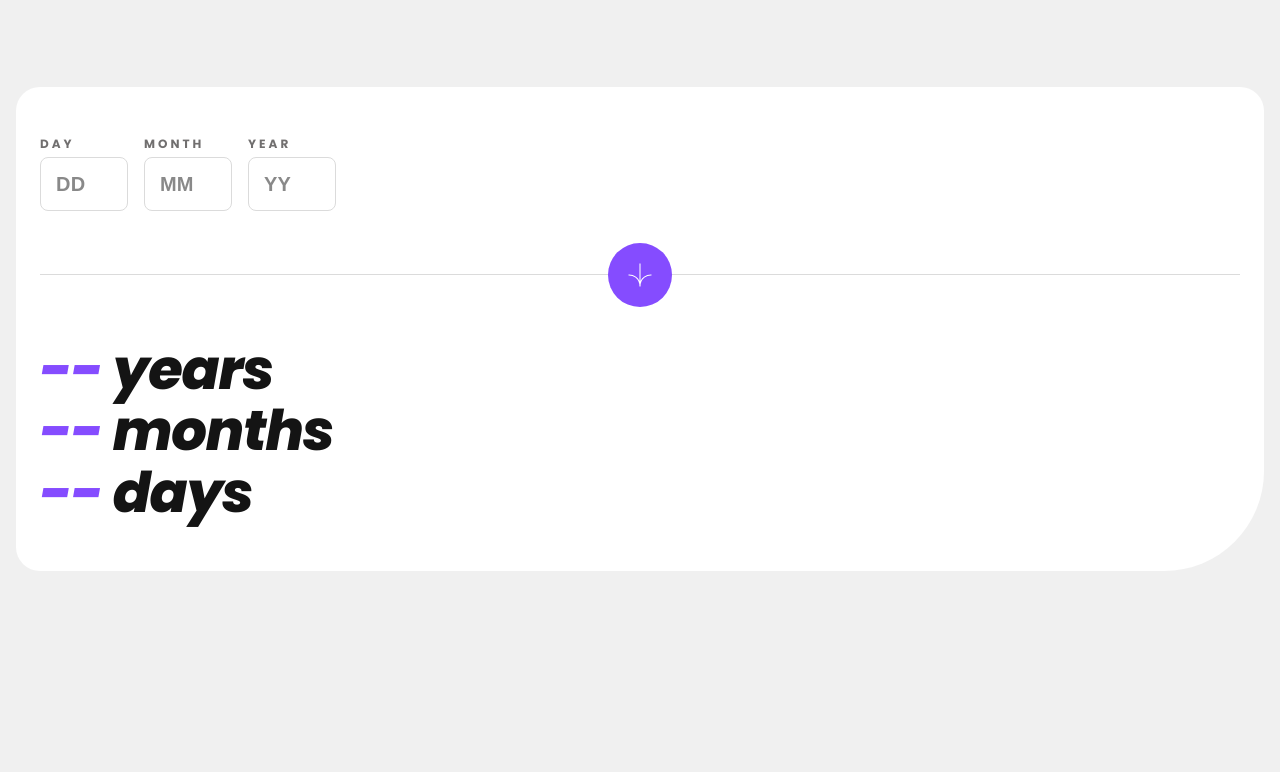
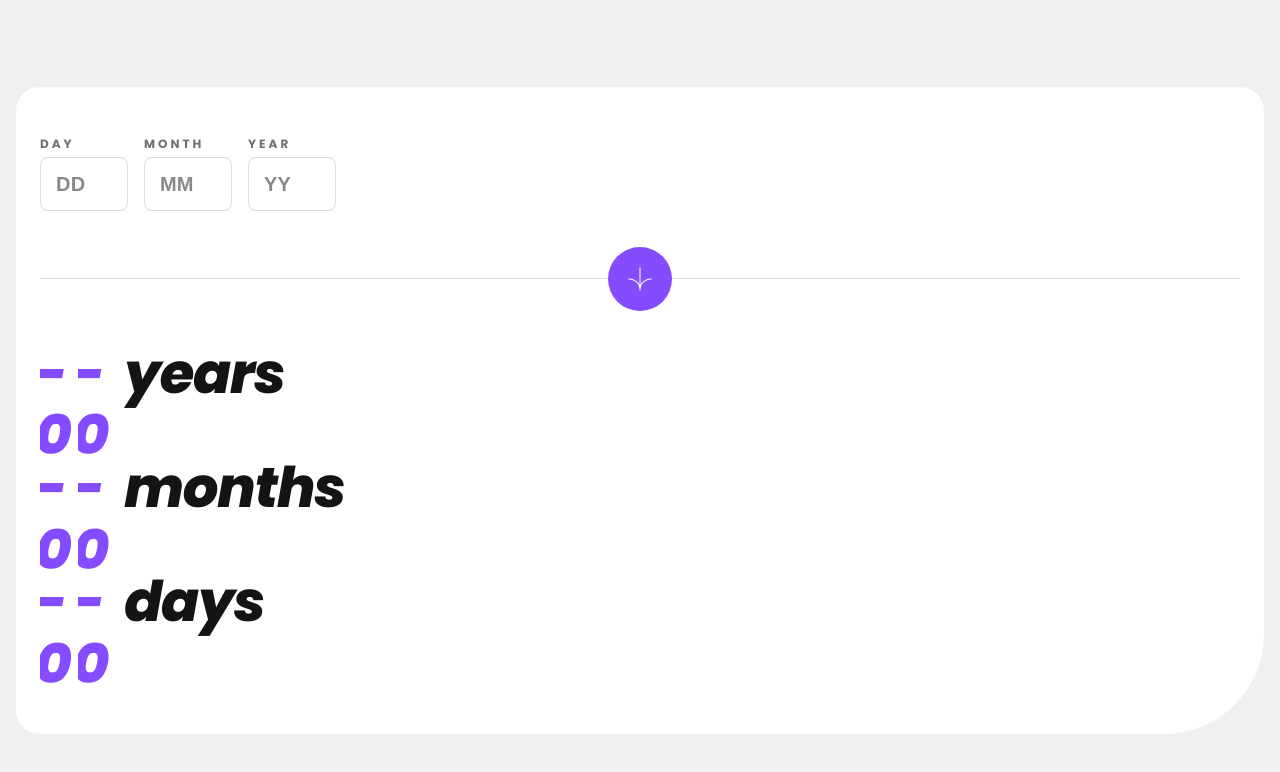
Before and after one commit to mihalymarcell86/age-calculator-app, a React (Vite) app: page / in a window 1280 px wide. Shown: the top 772 px of the page. Built offline with nearby package versions, Linux system fonts and the light colour scheme.

Commit message:
odometer display

```diff
--- a/src/components/BirthdayInput.tsx
+++ b/src/components/BirthdayInput.tsx
@@ -130,84 +130,39 @@ function BirthdayInput({ dateState, setDateState, setDisplayState }: propType) {
   return (
     <form className={styles.form} onSubmit={handleSubmit}>
       <div className={styles["form-input-group"]}>
+        {["day", "month", "year"].map((unit) => (
           <div
             className={`${styles["form-input"]} ${
-            dateState.day.error || fullDateIsInvalid || fullDateIsNotInPast
+              dateState[unit].error || fullDateIsInvalid || fullDateIsNotInPast
                 ? styles["input--error"]
                 : ""
             }`}
+            key={unit}
           >
-          <label htmlFor="day">Day</label>
+            <label htmlFor={unit}>{unit}</label>
             <div className={styles["input-wrapper"]}>
               <input
-              id="day"
-              placeholder="DD"
+                id={unit}
+                placeholder={`${unit[0]}${unit[0]}`}
                 inputMode="numeric"
                 onChange={handleChange}
                 onBlur={handleBlur}
-              value={dateState.day.value}
+                value={dateState[unit].value}
               />
             </div>
-          {dateState.day.error && (
-            <div className={styles["error-message"]}>{dateState.day.error}</div>
-          )}
-          {(fullDateIsInvalid || fullDateIsNotInPast) && (
+            {dateState[unit].error && (
               <div className={styles["error-message"]}>
-              {fullDateIsInvalid
-                ? "Must be a valid date"
-                : "Must be in the past"}
+                {dateState[unit].error}
               </div>
             )}
           </div>
-        <div
-          className={`${styles["form-input"]} ${
-            dateState.month.error || fullDateIsInvalid || fullDateIsNotInPast
-              ? styles["input--error"]
-              : ""
-          }`}
-        >
-          <label htmlFor="month">Month</label>
-          <div className={styles["input-wrapper"]}>
-            <input
-              id="month"
-              placeholder="MM"
-              inputMode="numeric"
-              onChange={handleChange}
-              onBlur={handleBlur}
-              value={dateState.month.value}
-            />
+        ))}
       </div>
-          {dateState.month.error && (
+      {(fullDateIsInvalid || fullDateIsNotInPast) && (
         <div className={styles["error-message"]}>
-              {dateState.month.error}
+          {fullDateIsInvalid ? "Must be a valid date" : "Must be in the past"}
         </div>
       )}
-        </div>
-        <div
-          className={`${styles["form-input"]} ${
-            dateState.year.error || fullDateIsInvalid || fullDateIsNotInPast
-              ? styles["input--error"]
-              : ""
-          }`}
-        >
-          <label htmlFor="year">Year</label>
-          <div className={styles["input-wrapper"]}>
-            <input
-              id="year"
-              placeholder="YY"
-              inputMode="numeric"
-              onChange={handleChange}
-              onBlur={handleBlur}
-              value={dateState.year.value}
-            />
-          </div>
-          {dateState.year.error && (
-            <div className={styles["error-message"]}>
-              {dateState.year.error}
-            </div>
-          )}
-        </div>
-      </div>
       <SubmitButton dateIsValid={formIsValid} />
     </form>
   );
--- /dev/null
+++ b/src/components/Odometer.tsx
@@ -0,0 +1,52 @@
+import { memo, useEffect } from "react";
+import { nanoid } from "nanoid";
+import styles from "../styles/Odometer.module.scss";
+
+type propType = {
+  number: number | "--";
+};
+
+const Odometer = memo(function Odometer({ number }: propType) {
+  const numString = number.toString();
+  const digitIDs: string[] = [];
+
+  useEffect(() => {
+    const digits = digitIDs.map((digit) => document.getElementById(digit));
+    digits.forEach((digit, index) => {
+      const span = digit?.querySelector(
+        `span:nth-child(${
+          numString[index] === "-" ? 0 : +numString[index] + 2
+        })`
+      ) as HTMLSpanElement;
+      if (digit) digit.style.width = span?.offsetWidth + "px";
+      span?.scrollIntoView({ behavior: "smooth" });
+    });
+  });
+
+  return (
+    <div className={styles.odometer}>
+      {[...numString].map((digits) => {
+        const id = nanoid();
+        digitIDs.push(id);
+
+        return (
+          <div className={styles.olist} id={id} key={id}>
+            <span>-</span>
+            <span>0</span>
+            <span>1</span>
+            <span>2</span>
+            <span>3</span>
+            <span>4</span>
+            <span>5</span>
+            <span>6</span>
+            <span>7</span>
+            <span>8</span>
+            <span>9</span>
+          </div>
+        );
+      })}
+    </div>
+  );
+});
+
+export default Odometer;
--- a/src/components/Output.tsx
+++ b/src/components/Output.tsx
@@ -1,5 +1,6 @@
 import styles from "../styles/Output.module.scss";
 import { DisplayStateObjType } from "../App";
+import Odometer from "./Odometer";
 
 type propType = {
   displayState: DisplayStateObjType;
@@ -9,15 +10,15 @@ function Output({ displayState }: propType) {
   const { year, month, day } = displayState;
   return (
     <output className={styles.output}>
-      <p>
-        <span>{year}</span> years
-      </p>
-      <p>
-        <span>{month}</span> months
-      </p>
-      <p>
-        <span>{day}</span> days
-      </p>
+      <div>
+        <Odometer number={year} /> years
+      </div>
+      <div>
+        <Odometer number={month} /> months
+      </div>
+      <div>
+        <Odometer number={day} /> days
+      </div>
     </output>
   );
 }
--- a/src/styles/BithdayInput.module.scss
+++ b/src/styles/BithdayInput.module.scss
@@ -21,10 +21,6 @@
 .form-input {
   display: flex;
   flex-direction: column;
-  gap: rem(4px);
-  @media (min-width: $breakpoint) {
-    gap: rem(8px);
-  }
 
   label {
     text-transform: uppercase;
@@ -33,9 +29,11 @@
     font-weight: 700;
     letter-spacing: 0.25em;
     color: var(--clr-label);
+    margin-bottom: rem(4px);
     @media (min-width: $breakpoint) {
       font-size: rem(14px);
       line-height: div(21px, 14px);
+      margin-bottom: rem(8px);
     }
   }
   input {
@@ -53,6 +51,7 @@
     }
     &::placeholder {
       color: var(--clr-nr-input-placeholder);
+      text-transform: uppercase;
     }
     &:focus,
     &:active {
@@ -66,11 +65,13 @@
   border: 1px solid var(--clr-border-default);
   border-radius: rem(8px);
   padding: rem(11px) rem(15px);
+  margin-bottom: rem(4px);
   &:focus-within {
     border-color: var(--clr-border-active);
   }
   @media (min-width: $breakpoint) {
     padding-inline: rem(23px);
+    margin-bottom: rem(8px);
   }
 }
 
--- /dev/null
+++ b/src/styles/Odometer.module.scss
@@ -0,0 +1,16 @@
+@use "utilities/global" as *;
+
+.odometer {
+  margin-right: rem(9px);
+  display: flex;
+}
+
+.olist {
+  height: rem(114.4px);
+  overflow: hidden;
+  & > span {
+    display: block;
+    width: fit-content;
+    translate: rem(-5px);
+  }
+}
--- a/src/styles/Output.module.scss
+++ b/src/styles/Output.module.scss
@@ -14,4 +14,7 @@
   span {
     color: var(--clr-text-accent);
   }
+  & > div {
+    display: flex;
+  }
 }
```
Lines whose indentation alone changed are shown as unchanged.
